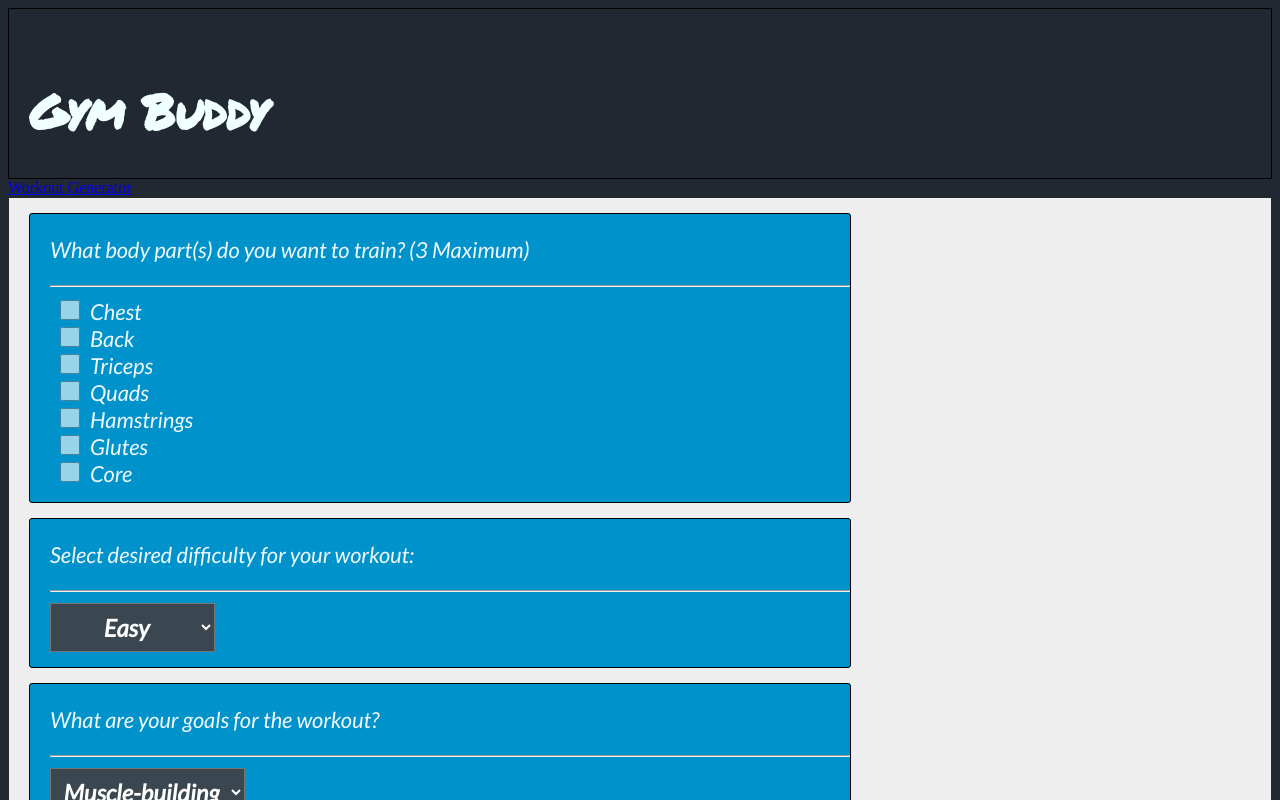
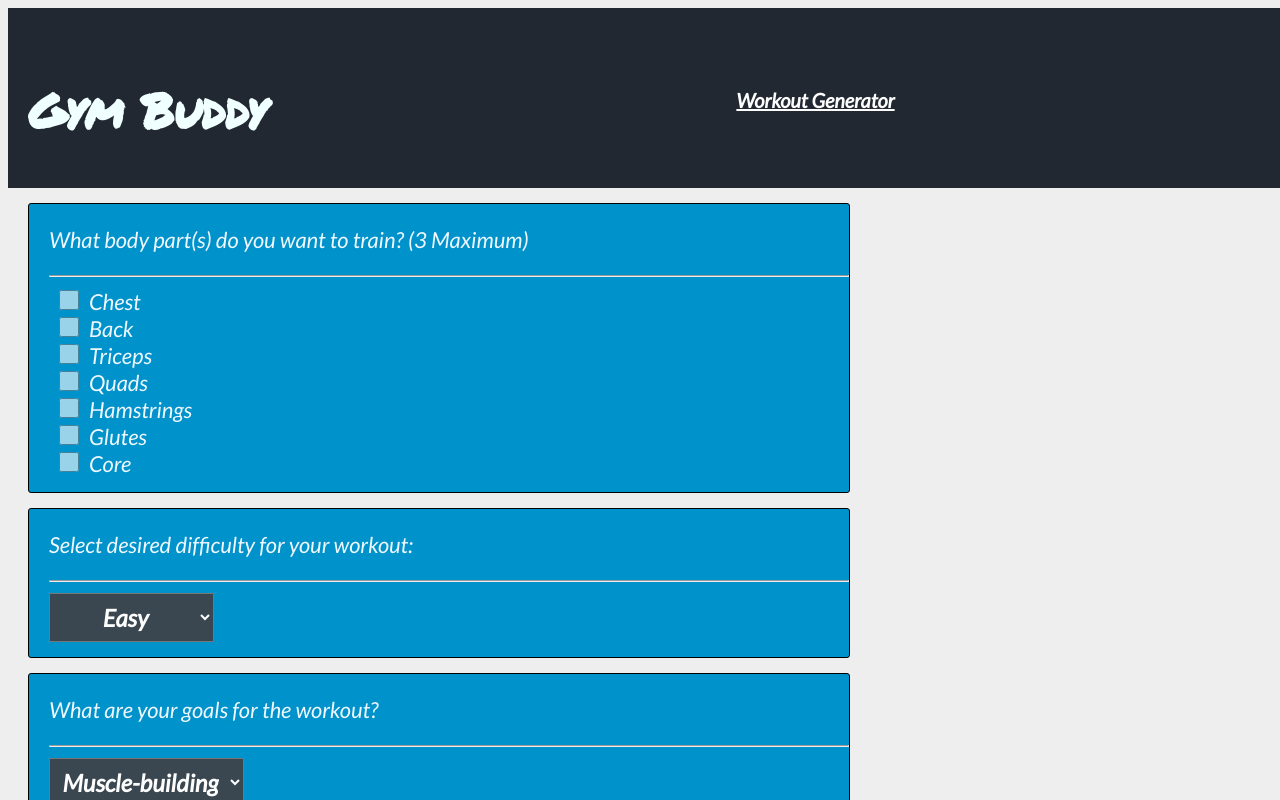
Before and after one commit to b-e-n-murray/react-gym-buddy-app, a React (Create React App) app: page /generator in a window 1280 px wide. Shown: the top 800 px of the page. Built offline with nearby package versions, Linux system fonts and the light colour scheme.

Commit message:
navbar css

```diff
--- a/src/App.css
+++ b/src/App.css
@@ -1,16 +1,37 @@
 @import url("https://fonts.googleapis.com/css2?family=Permanent+Marker&display=swap");
 @import url("https://fonts.googleapis.com/css2?family=Lato:ital@1&family=Permanent+Marker&display=swap");
 
+
 :root {
-  background: #222831;
+  background: #eeeeee;
 }
 
+.navbar {
+  background: #222831;
+  width: 100vw;
+  height: 120px;
+  padding-top: 60px;
+}
+.nav-link {
+  color: #fdfdfd;
+  font-family: "Lato", sans-serif;
+  width: 175px;
+  justify-content: center;
+  font-size: 20px;
+  text-align: center;
+  font-weight: 700;
+  padding: 20px;
+  border-radius: 10px;
+  margin-left: 700px;
+  display: flex;
+}
 .appHeader {
   color: azure;
   font-family: "Permanent Marker", cursive;
   font-size: x-large;
-  border: solid black 1px;
-  padding-left: 20px;
+  width: fit-content;
+  height: 0px;
+  margin-left: 20px;
 }
 
 .allInputs {
@@ -18,8 +39,6 @@
   font-weight: 500;
   font-size: 22px;
   color: aliceblue;
-  background: #eeeeee;
-  border: 1px solid rgb(35, 42, 42);
 }
 
 .single-input {
```
